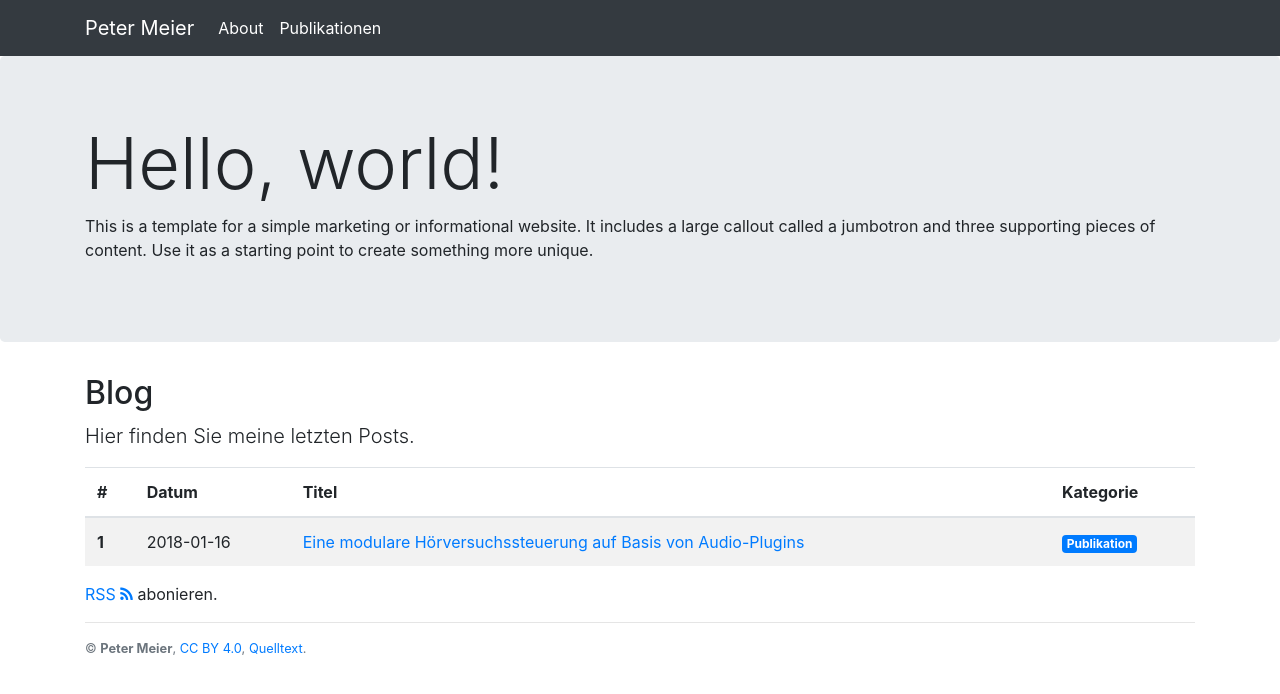
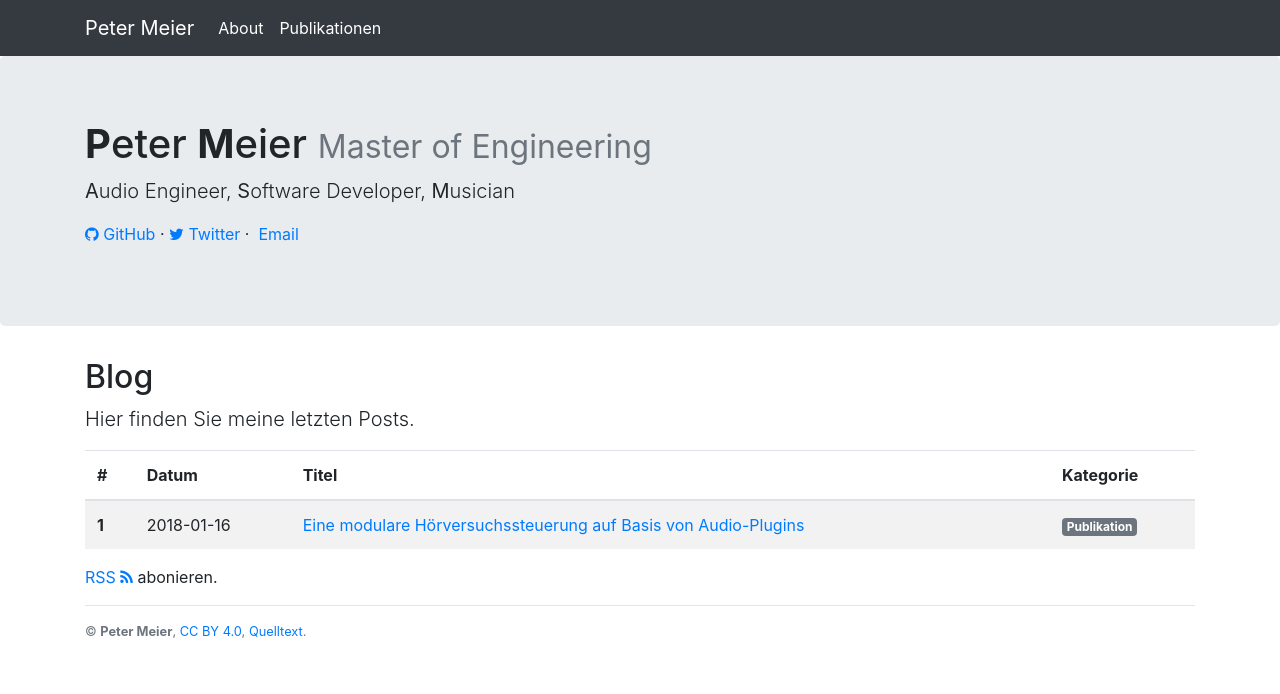
Before and after one commit to akustiker/akustiker.github.io, a Jekyll site: the page built from index.md, in a window 1280 px wide. Shown: the top 694 px of the page. Built offline with Jekyll 4.4.1, drawn with Linux system fonts in a browser that asks for light colours; nearby versions of some CDN libraries.

Commit message:
New jumbotron.

```diff
--- a/_layouts/home.html
+++ b/_layouts/home.html
@@ -5,8 +5,13 @@ layout: default
 <!-- Main jumbotron for a primary marketing message or call to action -->
 <div class="jumbotron">
   <div class="container">
-    <h1 class="display-3">Hello, world!</h1>
-    <p>This is a template for a simple marketing or informational website. It includes a large callout called a jumbotron and three supporting pieces of content. Use it as a starting point to create something more unique.</p>
+    <h1><b>P</b>eter <b>M</b>eier <small class="text-muted">Master of Engineering</small></h1>
+    <p class="lead uppercase"><b>A</b>udio Engineer, <b>S</b>oftware Developer, <b>M</b>usician</p>
+    <p>
+      <a href="https://github.com/akustiker" target="_blank"><i class="fa fa-github" aria-hidden="true"></i> GitHub</a> &middot;
+      <a href="https://twitter.com/akustiker" target="_blank"><i class="fa fa-twitter" aria-hidden="true"></i> Twitter</a> &middot;
+      <a href="mailto:mail@pmeier.de"><i class="fa fa-mail" aria-hidden="true"></i> Email</a>
+    </p>
   </div>
 </div>
 
@@ -31,7 +36,7 @@ layout: default
         <th scope="row">{{ forloop.index }}</th>
         <td>{{ post.date | date: date_format }}</td>
         <td><a class="post-link" href="{{ post.url | relative_url }}">{{ post.title | escape }}</a></td>
-        <td><span class="badge badge-primary">{{ post.categories }}</span></td>
+        <td><span class="badge badge-secondary">{{ post.categories }}</span></td>
       </tr>
       {% endfor %}
     </tbody>
```
